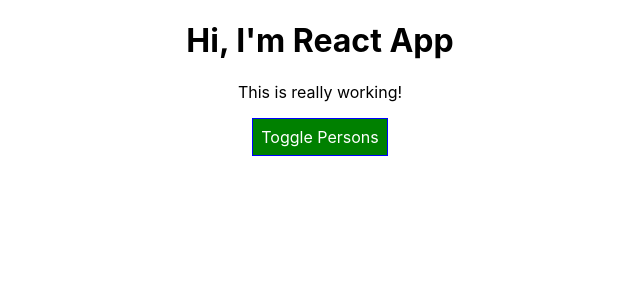
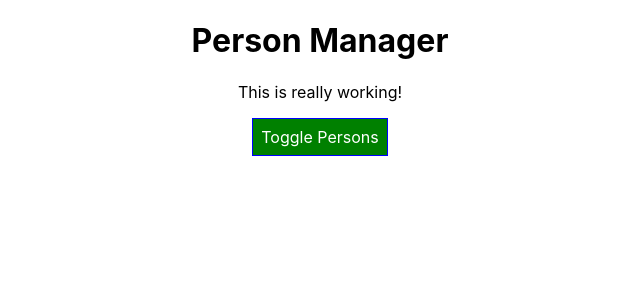
Before and after one commit to dunghd/react-complete-guid-ts, a React (Create React App) app: page / in a window 1280 px wide. Shown: the top 300 px of the page, without its empty margins (320-960 px from the left). Built offline with nearby package versions, Linux system fonts and the light colour scheme.

Commit message:
88. Class-based vs Functional Components

```diff
--- a/src/components/Cockpit/Cockpit.tsx
+++ b/src/components/Cockpit/Cockpit.tsx
@@ -4,6 +4,7 @@
 import classes from './Cockpit.module.css';
 
 export interface ICockpitProps {
+  title: string,
   persons: IPersonProps[],
   showPersons: boolean,
   clicked: (event: any) => void
@@ -28,7 +29,7 @@
 
   return (
     <div className={classes.Cockpit}>
-      <h1>Hi, I'm React App</h1>
+      <h1>{props.title}</h1>
       <p className={assignedClasses.join(' ')}>This is really working!</p>
       <button
         className={btnClass}
--- a/src/containers/App.tsx
+++ b/src/containers/App.tsx
@@ -6,7 +6,8 @@
 import Cockpit from '../components/Cockpit/Cockpit';
 
 export interface IAppProps {
-}
+  appTitle: string
+};
 
 interface IAppState {
   persons: Array<IPersonProps>;
@@ -66,6 +67,7 @@
     return (
       <div className={classes.App}>
         <Cockpit
+          title={this.props.appTitle}
           showPersons={this.state.showPersons}
           persons={this.state.persons}
           clicked={this.togglePersonHandler}
--- a/src/index.tsx
+++ b/src/index.tsx
@@ -6,7 +6,7 @@
 
 ReactDOM.render(
   <React.StrictMode>
-    <App />
+    <App appTitle="Person Manager" />
   </React.StrictMode>,
   document.getElementById('root')
 );
```
Also changed, not shown: 1 other file (tests, documents, lock files or other folders).
